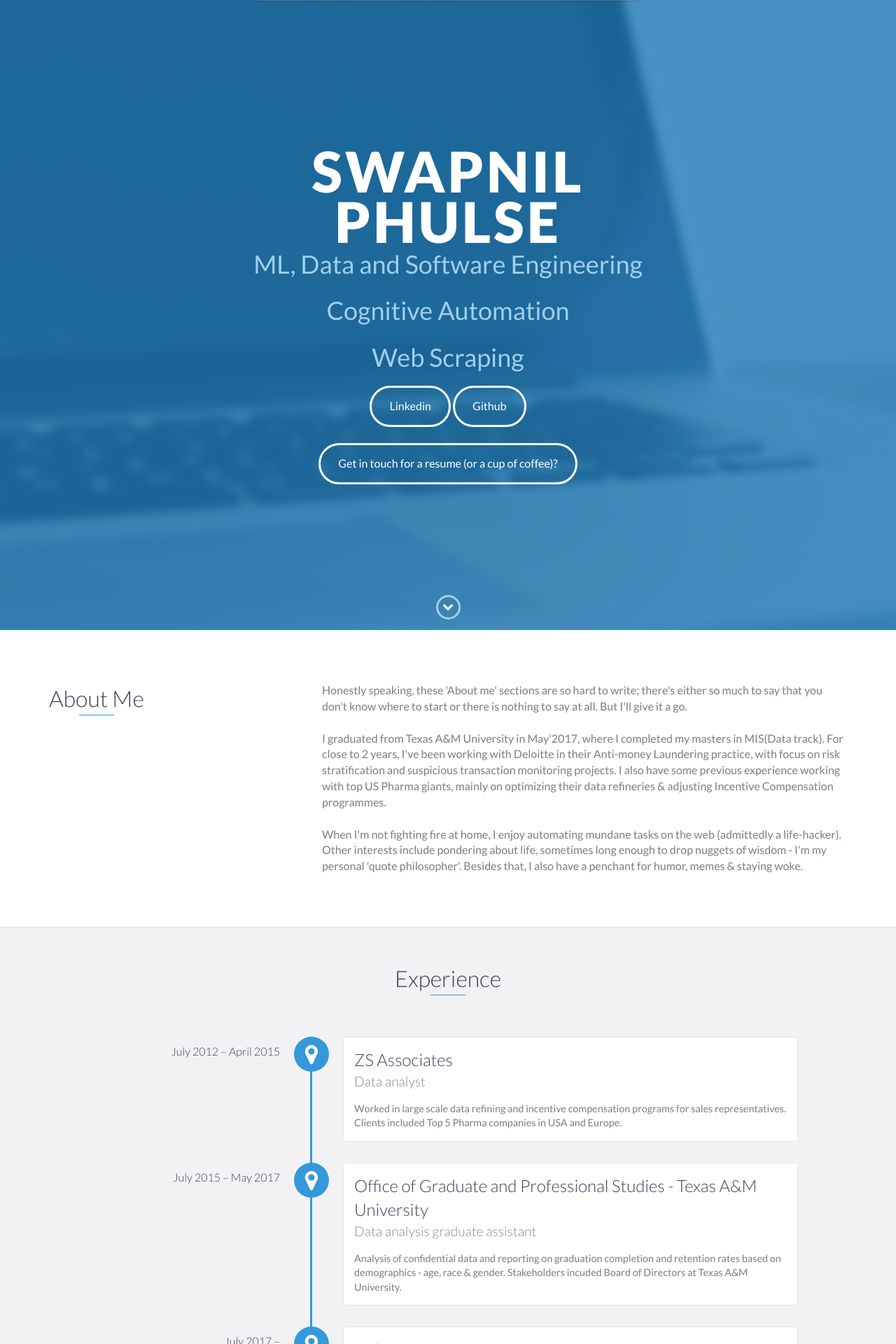
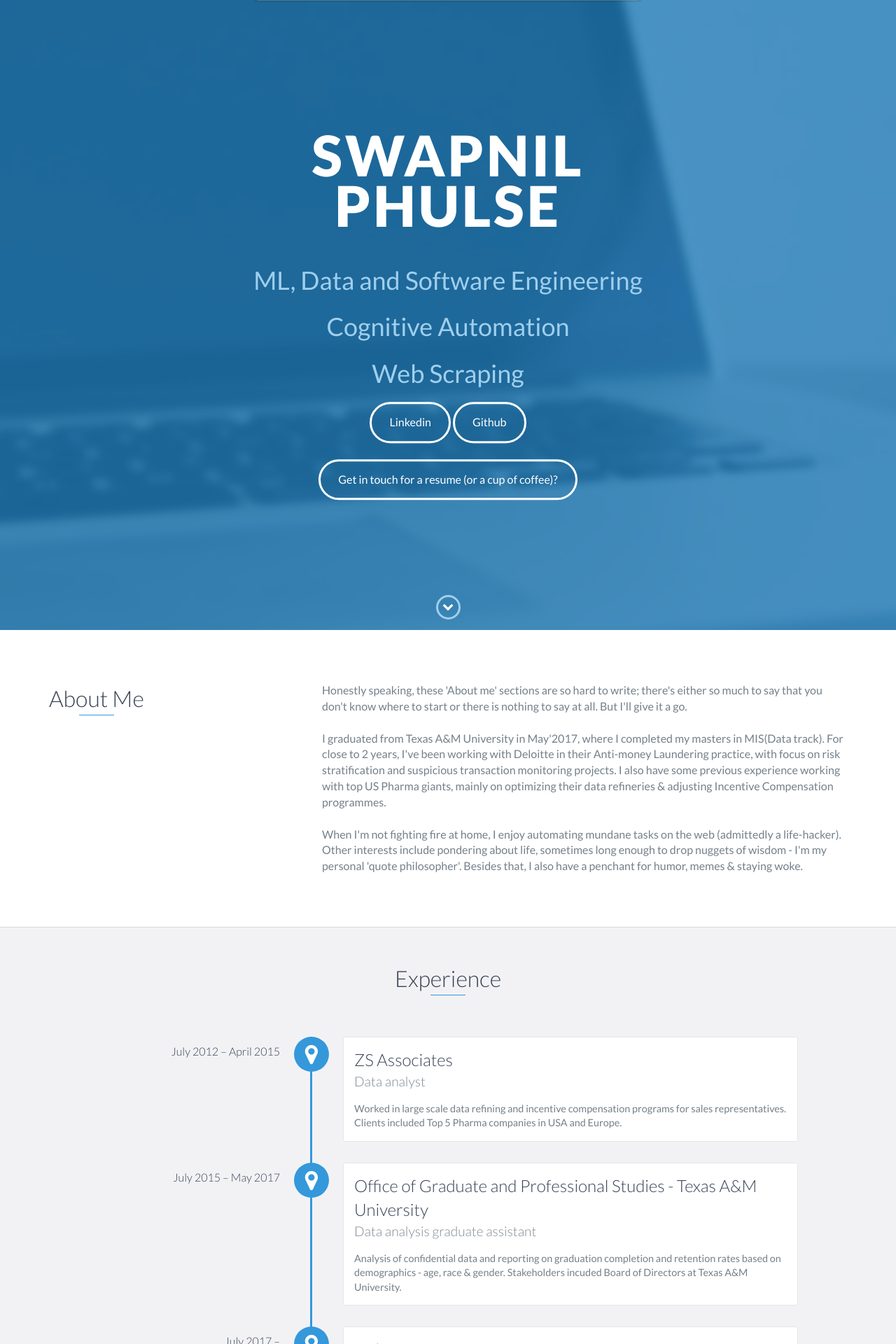
Before and after one commit to spsphulse/My-Portfolio, a Jekyll site: the page index.html, which Jekyll copies as it is, in a window 1280 px wide. Shown: the top 1920 px of the page at 70% size. Built offline with Jekyll 4.4.1, drawn with Linux system fonts in a browser that asks for light colours; comment, search, counter and statistics services are not loaded.

```diff
--- a/index.html
+++ b/index.html
@@ -53,7 +53,7 @@
 
     <div id="lead">
         <div id="lead-content">
-            <h1>Swapnil Phulse</h1>
+            <h1>Swapnil Phulse</h1><br> </br>
             <h2>ML, Data and Software Engineering</h2>
             <h2>Cognitive Automation</h2>
             <h2>Web Scraping</h2>
```
